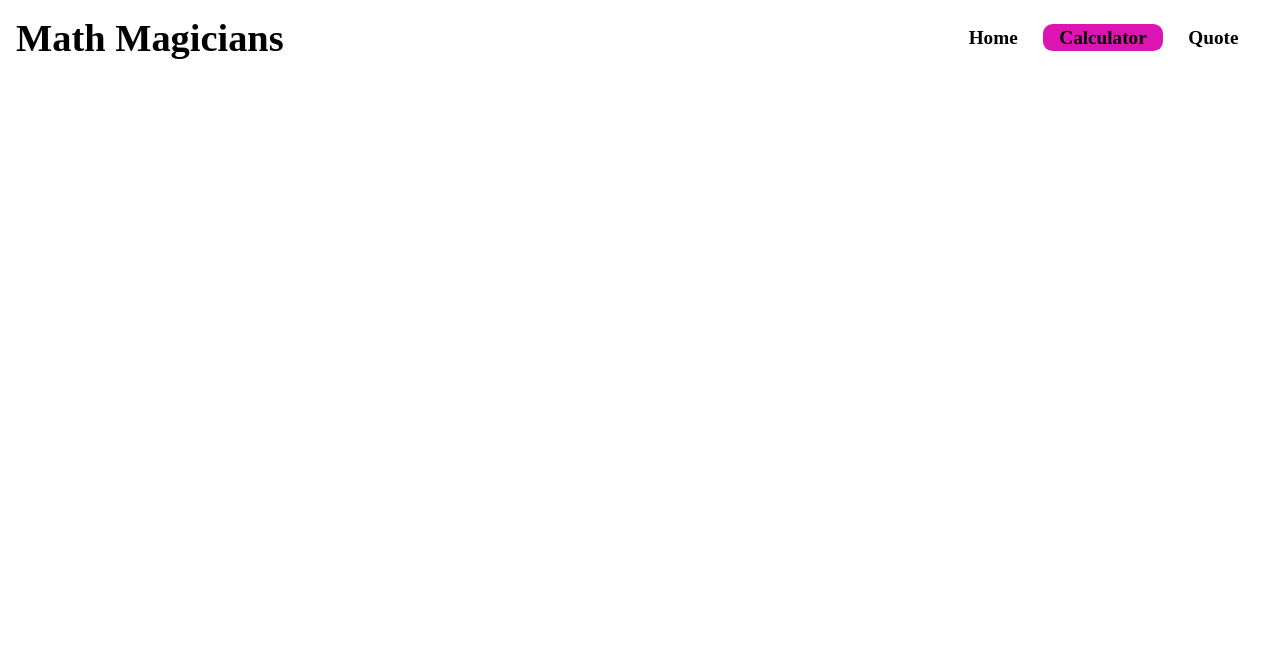
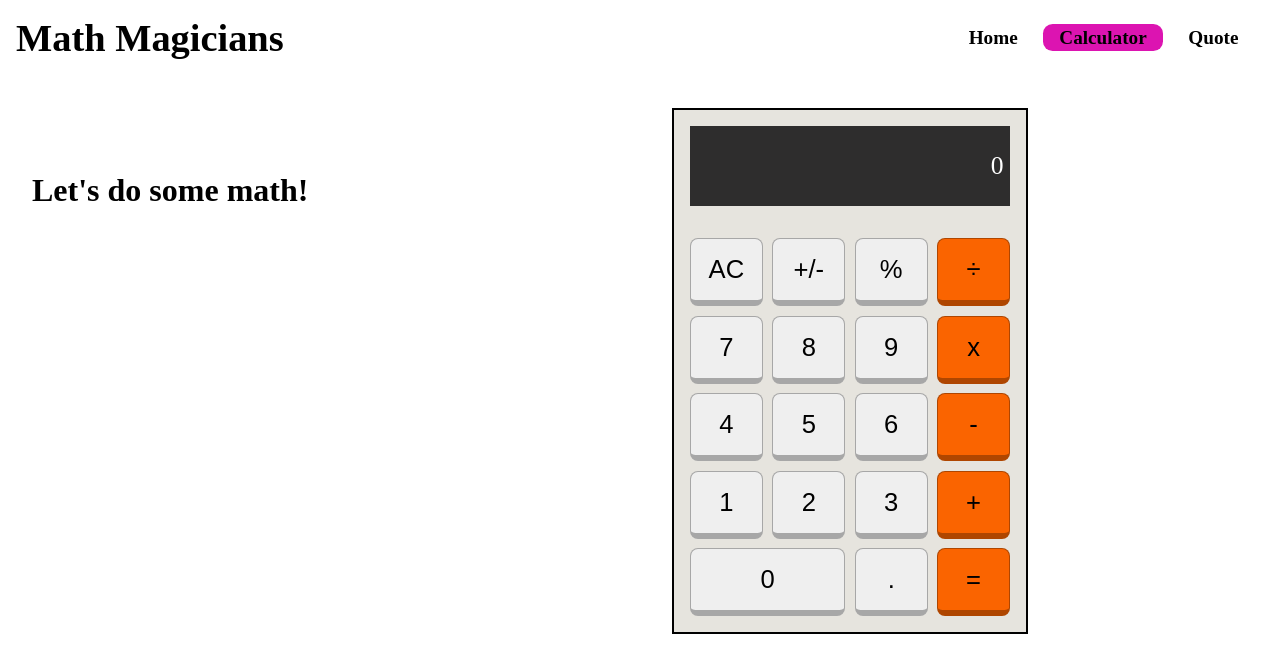
Before and after one commit to skyv26/math-magician, a React (Create React App) app: page /calculator in a window 1280 px wide. Shown: the top 672 px of the page. Built offline with nearby package versions, Linux system fonts and the light colour scheme; the HTML template or start-up script is replaced by a standard one.

Commit message:
Final Touch

```diff
--- a/src/App.js
+++ b/src/App.js
@@ -1,8 +1,8 @@
 import React from 'react';
 import { Route, Routes, Navigate } from 'react-router-dom';
-// import Calculator from './components/Calculator';
 import Header from './components/Header';
 import Home from './pages/Home/Home';
+import Calc from './pages/Calc/Calc';
 import Quote from './pages/Quote/Quote';
 
 const App = () => (
@@ -10,7 +10,7 @@ const App = () => (
     <Header />
     <Routes>
       <Route path="/" element={<Home />} />
-      {/* <Route path="/calculator" element={<App />} /> */}
+      <Route path="/calculator" element={<Calc />} />
       <Route path="/quote" element={<Quote />} />
       <Route path="/home" render={() => <Navigate to="/" />} />
     </Routes>
--- /dev/null
+++ b/src/pages/Calc/Calc.css
@@ -0,0 +1,4 @@
+.section-calculator {
+  display: grid;
+  grid-template-columns: 50% 50%;
+}
--- /dev/null
+++ b/src/pages/Calc/Calc.js
@@ -0,0 +1,14 @@
+import React from 'react';
+import Calculator from '../../components/Calculator';
+import './Calc.css';
+
+const Calc = () => (
+  <section className="section section-calculator">
+    <h2 className="section-heading">
+      Let&apos;s do some math!
+    </h2>
+    <Calculator />
+  </section>
+);
+
+export default Calc;
--- /dev/null
+++ b/src/pages/Quote/Quote.css
@@ -0,0 +1,10 @@
+.section-quote {
+  display: grid;
+  place-items: center;
+  height: 25rem;
+  text-align: center;
+}
+
+.section-heading {
+  font-size: 2rem;
+}
--- a/src/pages/Quote/Quote.js
+++ b/src/pages/Quote/Quote.js
@@ -1,7 +1,13 @@
 import React from 'react';
+import './Quote.css';
 
 const Quote = () => (
-  <></>
+  <section className="section section-quote">
+    <h2 className="section-heading">
+      Mathematics s not about numbers, equations, computations, or
+      algorithms; It is about understanding - William Paul Thurston.
+    </h2>
+  </section>
 );
 
 export default Quote;
```
